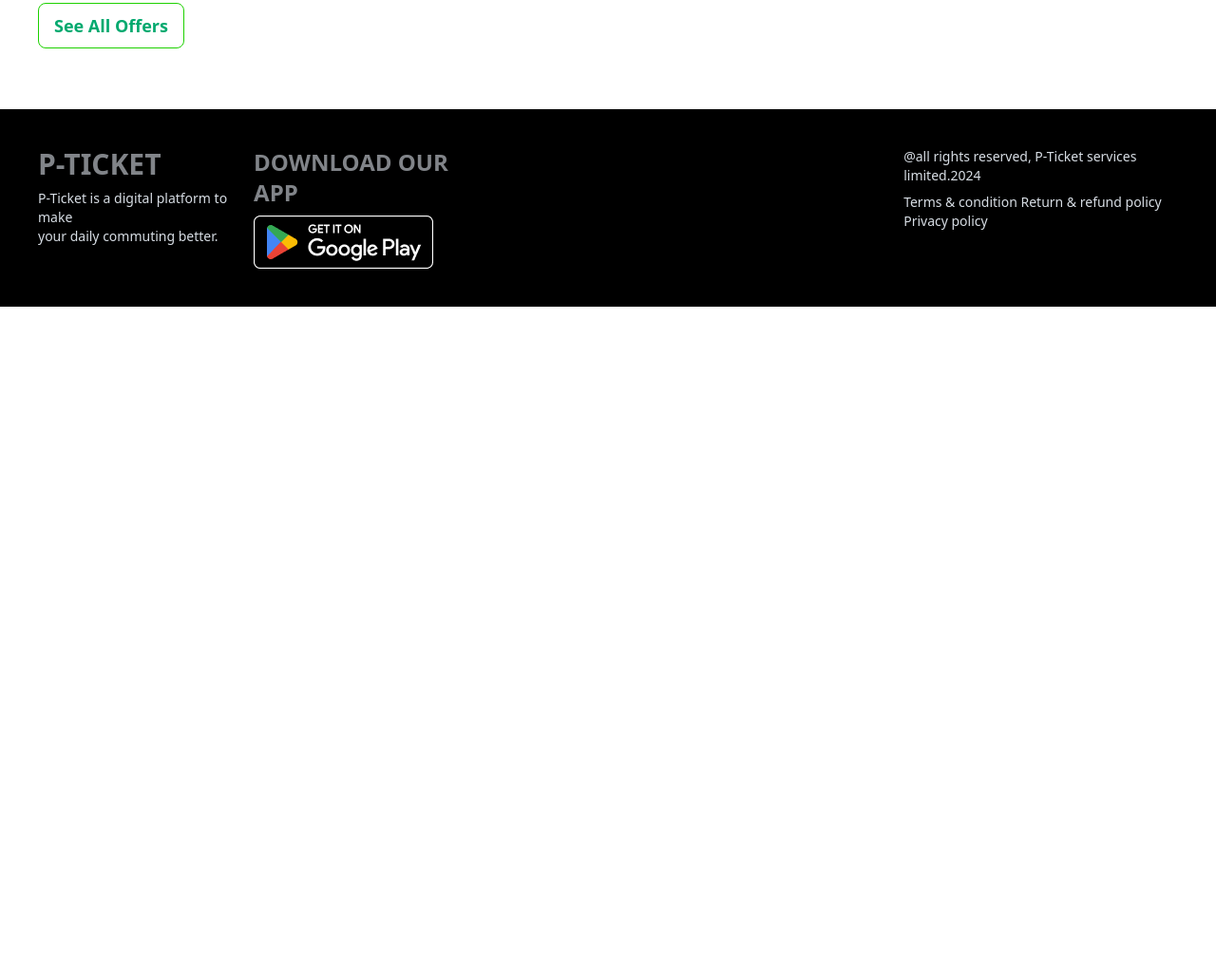
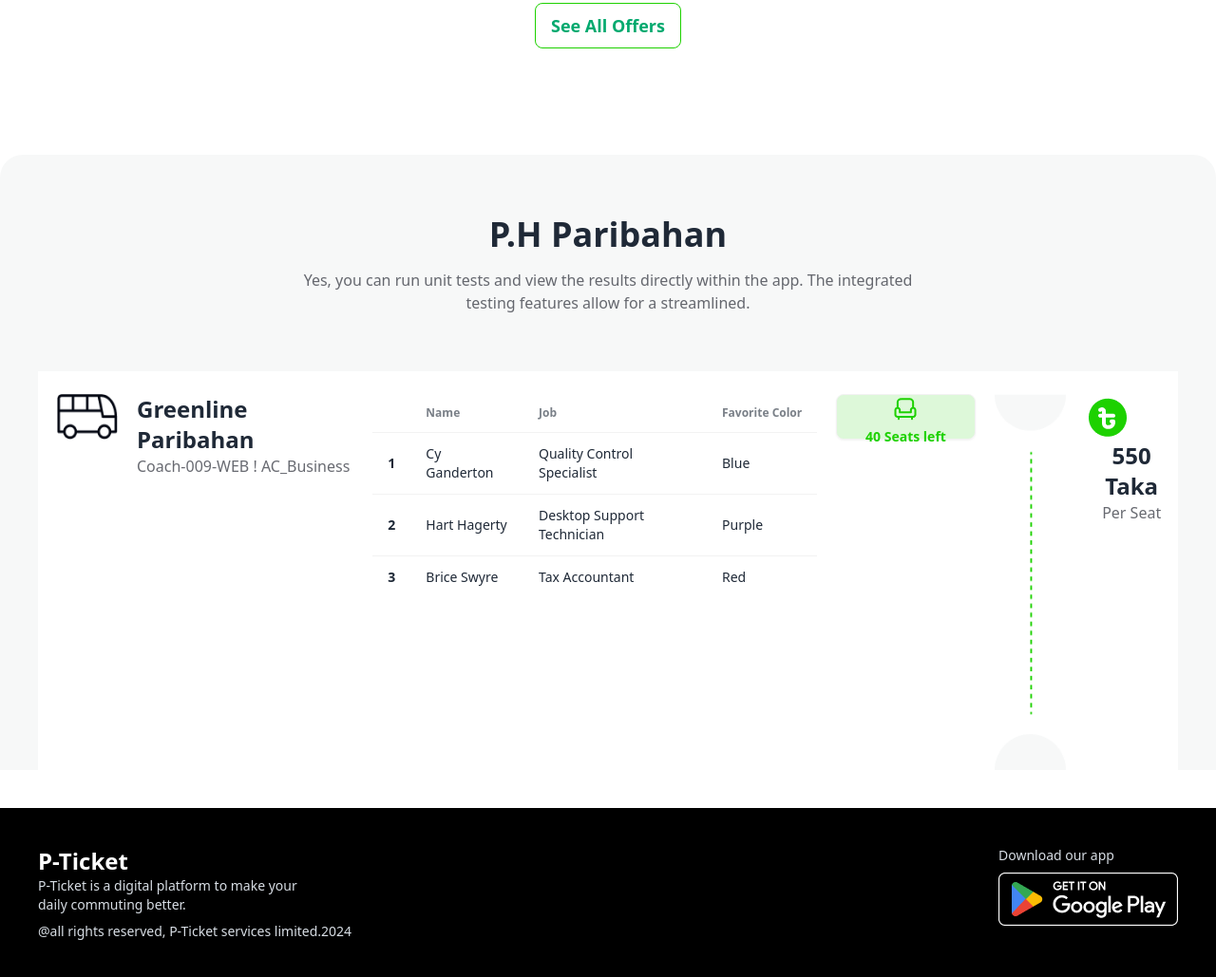
Before and after one commit to Adib227/bus-ticket-assignment, a plain HTML site: page index.html in a window 1280 px wide. Shown: the part 1249-2278 px from the top of the page at 95% size. Before the commit the page ends 1572 px from the top, so only its background shows below. Drawn offline with nearby package versions, Linux system fonts and the light colour scheme.

Commit message:
added footer section

```diff
--- a/index.html
+++ b/index.html
@@ -8,11 +8,11 @@
   <link href="https://cdn.jsdelivr.net/npm/daisyui@4.7.2/dist/full.min.css" rel="stylesheet" type="text/css" />
   <script src="https://cdn.tailwindcss.com"></script>
 
-  <link rel="preconnect" href="https://fonts.googleapis.com">
+  <!-- <link rel="preconnect" href="https://fonts.googleapis.com">
   <link rel="preconnect" href="https://fonts.gstatic.com" crossorigin>
   <link
     href="https://fonts.googleapis.com/css2?family=Inter:wght@100..900&family=Raleway:ital,wght@0,100..900;1,100..900&display=swap"
-    rel="stylesheet">
+    rel="stylesheet"> -->
 
 
 </head>
@@ -125,40 +125,110 @@
 
         </div>
       </div>
-      <button class="btn btn-outline btn-success text-[#1DD100] border-[#1DD100] text-lg w-auto my-16 text-center">See
-        All
-        Offers</button>
+      <div class="text-center">
+        <button class="btn btn-outline btn-success text-[#1DD100] border-[#1DD100] text-lg w-auto my-16 text-center">See
+          All
+          Offers</button>
+      </div>
     </section>
     <!-- Card end -->
-    <section>
-      <div>
+    <!-- Function section -->
+  </main>
+  <section class="bg-[#F7F8F8FF] rounded-t-3xl">
+    <div class="">
+      <div class="text-center mt-12 pt-16 pb-10">
+        <h1 class="font-bold text-4xl">P.H Paribahan</h1>
+        <p class="font-normal text-[#03071299] mt-4">Yes, you can run unit tests and view the results directly within
+          the
+          app.
+          The integrated <br> testing features
+          allow for a
+          streamlined.</p>
+      </div>
+      <div class="max-w-[1200px] mx-auto bg-white flex mt-5  gap-x-5 justify-between pt-6">
+        <div class="flex ml-5 gap-x-5">
+          <img class="w-16 h-12" src="images/bus-logo.png" alt="">
+          <div>
+            <h1 class="font-bold text-2xl">Greenline Paribahan</h1>
+            <p class="text-[#03071299]">Coach-009-WEB ! AC_Business</p>
+          </div>
+        </div>
+        <div class="flex">
+          <div>
+            <table class="table">
+              <!-- head -->
+              <thead>
+                <tr>
+                  <th></th>
+                  <th>Name</th>
+                  <th>Job</th>
+                  <th>Favorite Color</th>
+                </tr>
+              </thead>
+              <tbody>
+                <!-- row 1 -->
+                <tr>
+                  <th>1</th>
+                  <td>Cy Ganderton</td>
+                  <td>Quality Control Specialist</td>
+                  <td>Blue</td>
+                </tr>
+                <!-- row 2 -->
+                <tr>
+                  <th>2</th>
+                  <td>Hart Hagerty</td>
+                  <td>Desktop Support Technician</td>
+                  <td>Purple</td>
+                </tr>
+                <!-- row 3 -->
+                <tr>
+                  <th>3</th>
+                  <td>Brice Swyre</td>
+                  <td>Tax Accountant</td>
+                  <td>Red</td>
+                </tr>
+              </tbody>
+            </table>
+          </div>
+        </div>
+        <div>
+          <button class="btn rounded-lg bg-[#1DD10026] text-[#1DD100]"><img src="images/seat-new.png" alt="">40
+            Seats left</button>
+        </div>
+        <div>
+          <img src="images/info-devider.png" alt="">
+        </div>
+        <div class="text-center items-center">
+          <div>
+            <img src="images/fare.png" alt="">
+          </div>
+          <h1 class="text-2xl font-bold">550 Taka</h1>
+          <p class="text-[#03071299]">Per Seat</p>
+
+        </div>
 
       </div>
-    </section>
-  </main>
+    </div>
+  </section>
   <!-- footer section -->
-  <footer class="footer p-10 bg-black text-neutral-content max-w-full mx-auto justify-between">
-    <div class=" flex justify-between">
+  <footer class="footer p-10 bg-black text-neutral-content flex justify-between mt-10 h-60">
+    <div>
+      <aside>
+        <h2 class="text-2xl text-white font-bold">P-Ticket</h2>
+        <p>
+          P-Ticket is a digital platform to make your <br />
+          daily commuting better.
+        </p>
+      </aside>
       <nav>
-        <h6 class="footer-title font-extrabold text-3xl">P-Ticket</h6>
-        <a class="link link-hover">P-Ticket is a digital platform to make <br> your daily commuting better.</a>
-      </nav>
-      <nav>
-        <h6 class="footer-title font-extrabold text-2xl">Download our app</h6>
-        <a class="link link-hover"><img src="images/googlefull.png" alt=""></a>
+        <p>@all rights reserved, P-Ticket services limited.2024</p>
       </nav>
     </div>
-    <hr class="mt-24 mx-52 border-dashed border-[#FFFFFF4D] ">
     <div>
-      <p>@all rights reserved, P-Ticket services limited.2024</p>
-      <nav class="justify-between">
-        <a>Terms & condition</a>
-        <a>Return & refund policy</a>
-        <a>Privacy policy</a>
-      </nav>
+      <h4>Download our app</h4>
+      <p><img src="images/googlefull.png" alt=""></p>
     </div>
   </footer>
-
 </body>
 
 </html>
--- a/stytles/styles.css
+++ b/stytles/styles.css
@@ -1,5 +1,11 @@
- @import url('https://fonts.googleapis.com/css2?family=Inter:wght@100..900&family=Raleway:ital,wght@0,100..900;1,100..900&display=swap')
+ @import url('https://fonts.googleapis.com/css2?family=Inter:wght@100..900&family=Raleway:ital,wght@0,100..900;1,100..900&display=swap');
 
- .font-inter, .font-raleway{
+ /* .font-inter, .font-raleway{
   font-family: "Inter", sans-serif;
+}  */
+
+*{
+   font-family: "Raleway", sans-serif;
+   font-family: "Inter", sans-serif;
+
 }
```
Also changed, not shown: images/seat-new.png (added).
